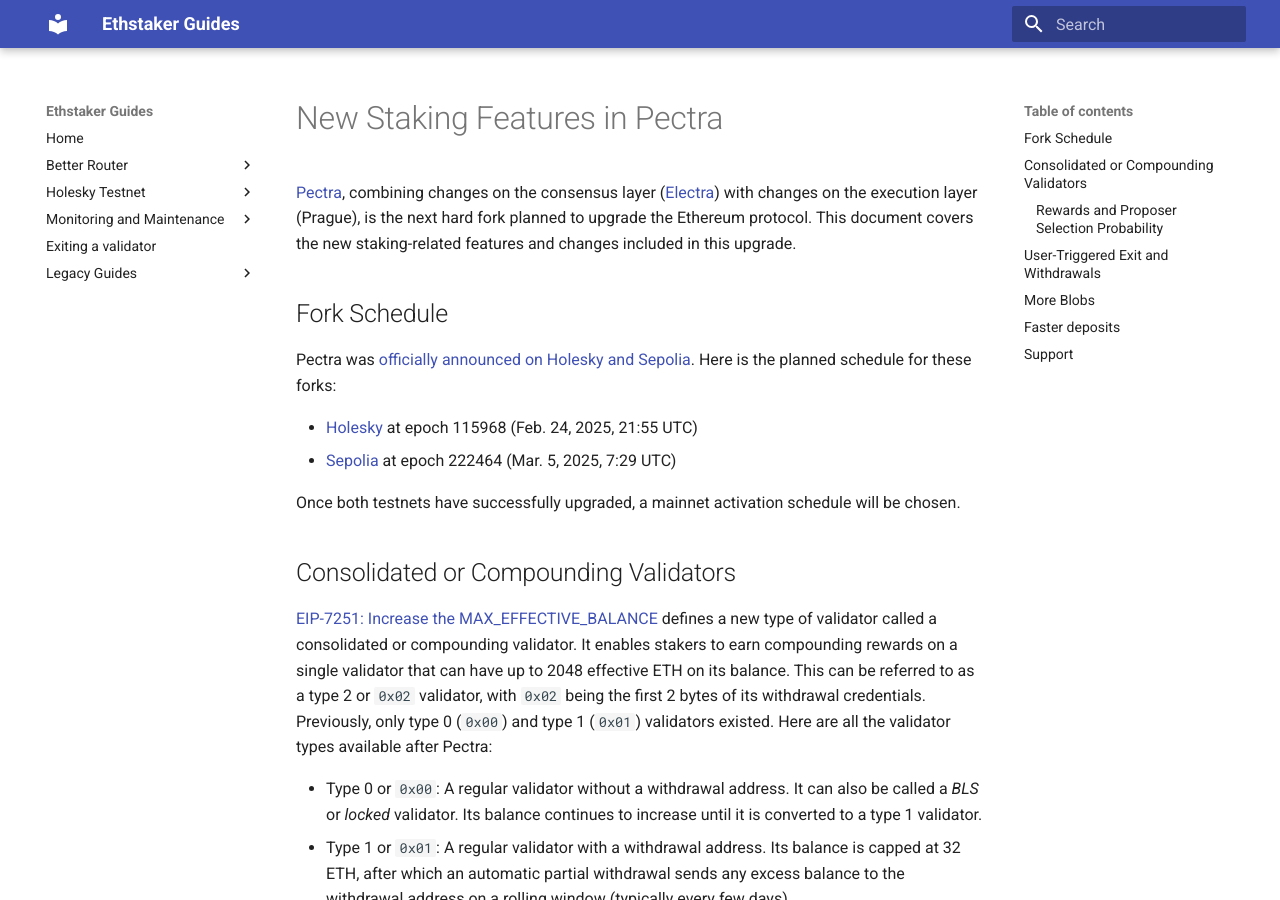
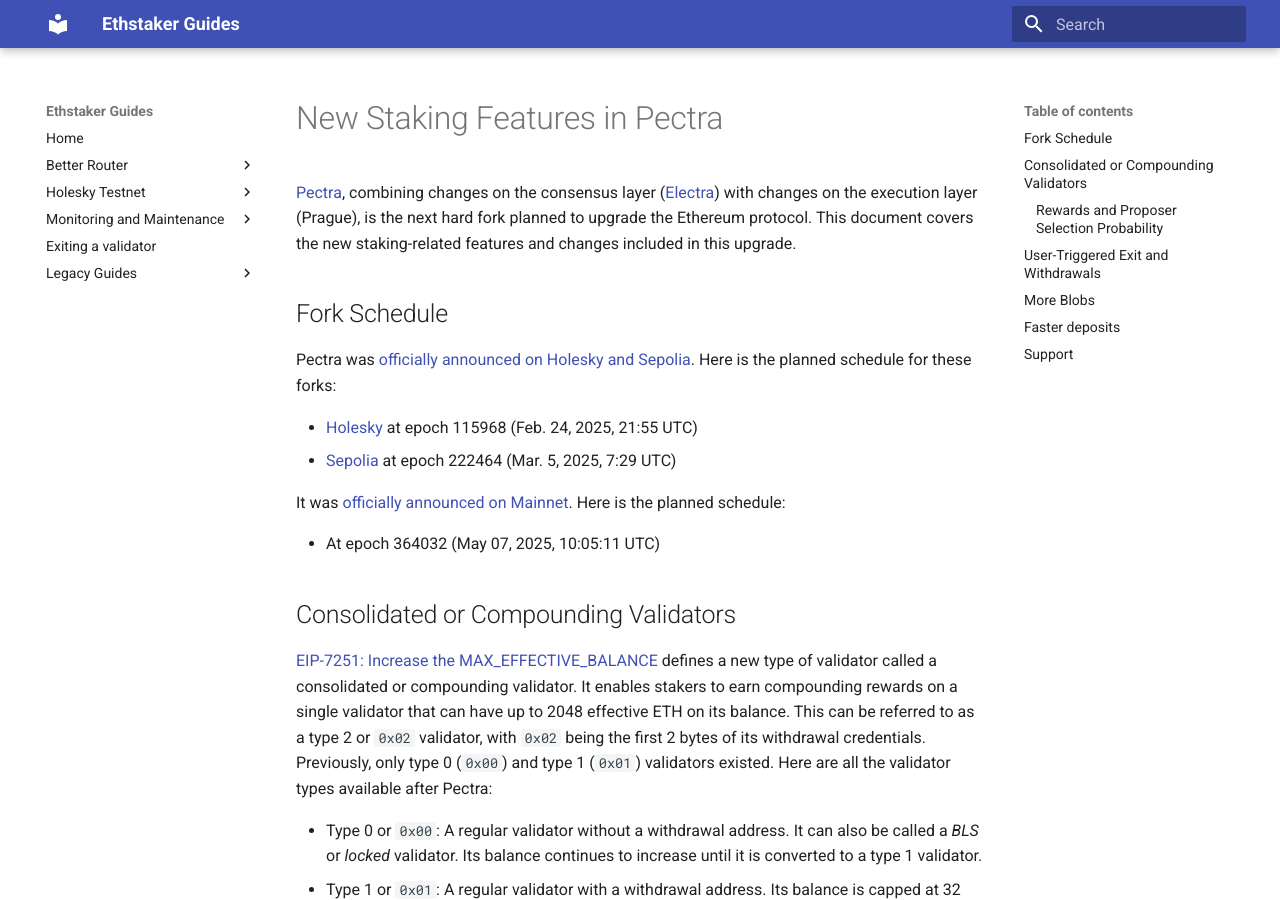
Before and after one commit to eth-educators/ethstaker-guides, an MkDocs documentation site: the page built from docs/pectra-features.md, in a window 1280 px wide and 900 px high. Built offline with MkDocs 1.6.1 and Material for MkDocs 9.7.7, drawn with Linux system fonts in a browser that asks for light colours.

Commit message:
Adding mainnet pectra fork annoucement

```diff
--- a/docs/pectra-features.md
+++ b/docs/pectra-features.md
@@ -9,7 +9,9 @@
 - [Holesky](https://github.com/eth-clients/holesky) at epoch 115968 (Feb. 24, 2025, 21:55 UTC)
 - [Sepolia](https://github.com/eth-clients/sepolia) at epoch 222464 (Mar. 5, 2025, 7:29 UTC)
 
-Once both testnets have successfully upgraded, a mainnet activation schedule will be chosen.
+It was [officially announced on Mainnet](https://blog.ethereum.org/2025/04/23/pectra-mainnet). Here is the planned schedule:
+
+- At epoch 364032 (May 07, 2025, 10:05:11 UTC)
 
 ## Consolidated or Compounding Validators
 
```
